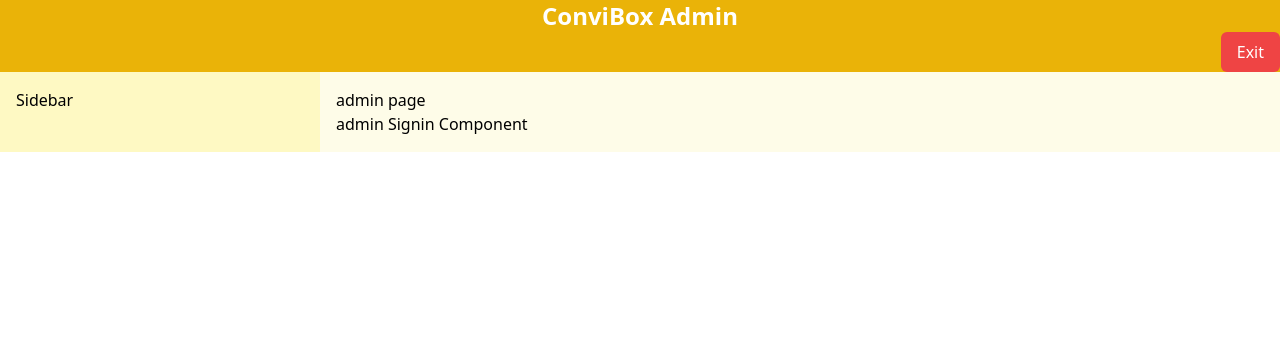
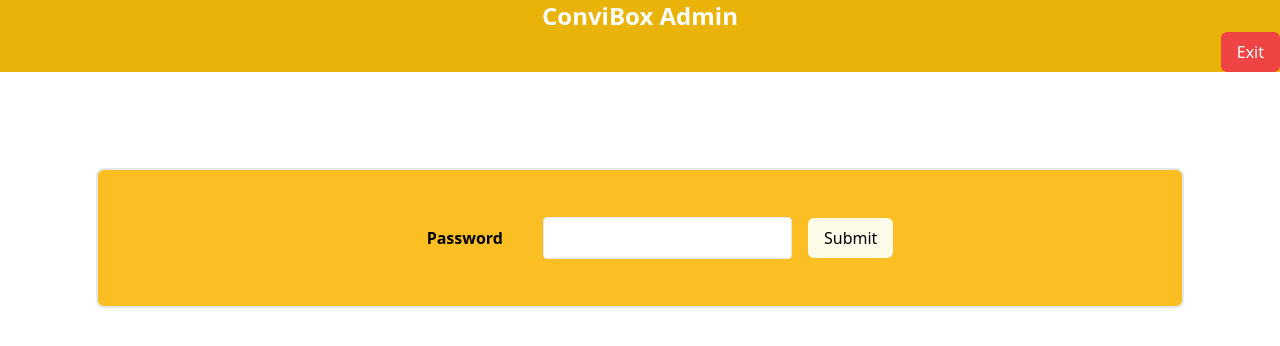
Before and after one commit to Hyeong0311/ConviBox, a React (Vite) app: page /admin in a window 1280 px wide. Shown: the top 346 px of the page. Built offline with nearby package versions, Linux system fonts and the light colour scheme.

Commit message:
admin login - add

```diff
--- a/src/components/admin/AdminComponent.tsx
+++ b/src/components/admin/AdminComponent.tsx
@@ -1,8 +1,31 @@
+import {useNavigate} from "react-router-dom";
+import {startTransition} from "react";
 
 function AdminComponent() {
+    const navigate = useNavigate();
+
+    const handleClickSubmit = () => {
+        startTransition(() => {
+            navigate('/admin/management');
+        });
+
+    }
+
+
     return (
-        <div>
-            <div>admin Signin Component</div>
+        <div className='m-4 md:m-20'>
+            <div className='border-2 bg-amber-400 rounded-lg flex items-center justify-center min-h-32 p-4'>
+                <label className="p-8 m-2 font-bold">Password</label>
+                <input
+                    type='password'
+                    id="password"
+                    className="p-2 border rounded"
+                />
+                <button className="bg-yellow-50 text-black hover:bg-yellow-50 transition duration-300 py-2 px-4 ml-4 rounded-md"
+                onClick={() => handleClickSubmit()}>
+                    Submit
+                </button>
+            </div>
         </div>
     );
 }
--- a/src/layout/AdminLayout.tsx
+++ b/src/layout/AdminLayout.tsx
@@ -1,24 +1,35 @@
-import { Link } from "react-router-dom";
+import {Link, useNavigate} from "react-router-dom";
+import {startTransition} from "react";
 
 function AdminLayout({ children }: { children: React.ReactNode }) {
+
+    const navigate = useNavigate();
+
+    const handleExit = () => {
+        startTransition(() => {
+            navigate('/');
+        });
+    };
     return (
         <>
             <header className="bg-yellow-500">
                     <div className="flex justify-center ">
                         <span className="text-2xl font-bold text-white ">ConviBox Admin</span>
                     </div>
+                <nav>
                     <div className="flex justify-end">
-                        <Link
-                            to='/'
+                        <button
+                            onClick={()=>handleExit()}
                             className="bg-red-500 text-white hover:bg-red-600 transition duration-300 py-2 px-4 rounded-md">
                             Exit
-                        </Link>
+                        </button>
                     </div>
+                </nav>
             </header>
-            <div className='flex w-full bg-yellow-50'>
-                <aside className="w-1/4 p-4 bg-yellow-100">
-                    <p>Sidebar</p>
-                </aside>
+            <div className='flex w-full h-full'>
+                {/*<aside className="w-1/4 p-4 bg-yellow-100">*/}
+                {/*    <p>Sidebar</p>*/}
+                {/*</aside>*/}
                 <main className="flex-1 p-4">{children}</main>
             </div>
         </>
--- a/src/page/admin/AdminIndex.tsx
+++ b/src/page/admin/AdminIndex.tsx
@@ -1,5 +1,5 @@
 import AdminLayout from "../../layout/AdminLayout.tsx";
-import {Link, Outlet} from "react-router-dom";
+import {Outlet} from "react-router-dom";
 
 function AdminIndex() {
     return (
--- a/src/page/admin/AdminPage.tsx
+++ b/src/page/admin/AdminPage.tsx
@@ -4,7 +4,6 @@ function AdminPage() {
     return (
         <>
             <div>
-                <div>admin page</div>
                 <AdminComponent/>
             </div>
         </>
```
